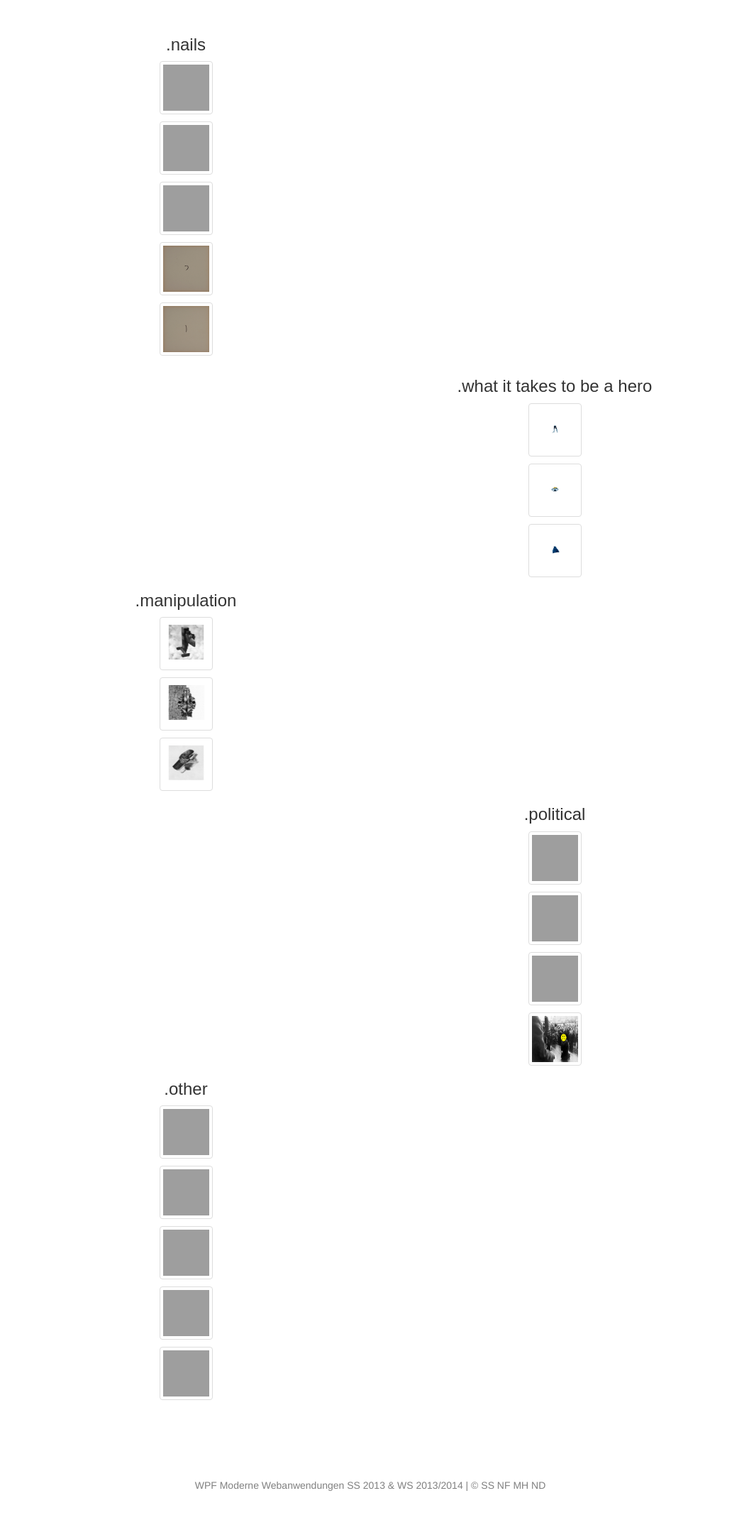
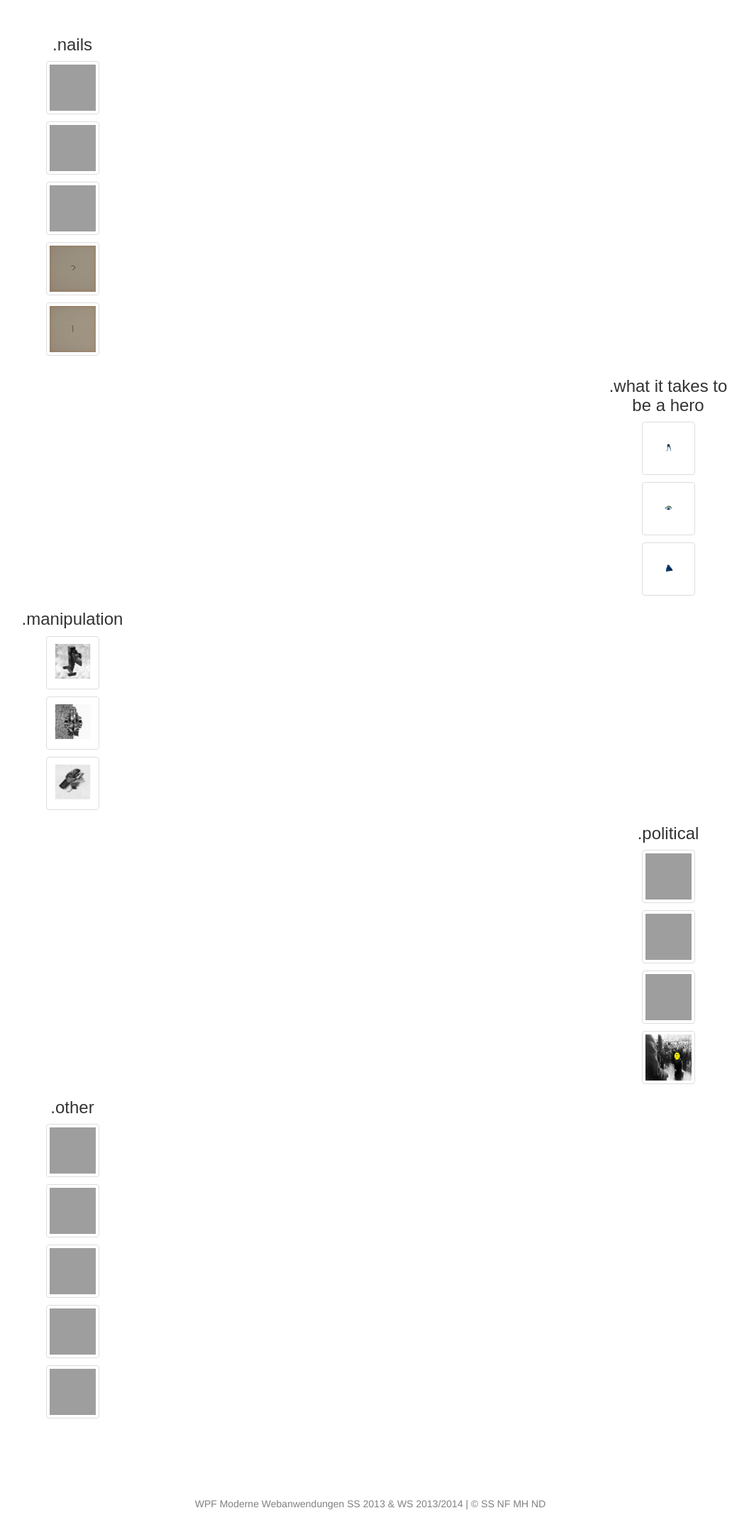
Before and after one commit to anstaendig/WPFMW, a PHP site: page /gallery_kuenstler.php?site=gallery_kuenstler in a window 1280 px wide. Shown: the part 82-2230 px from the top of the page at 71% size, without its empty margins (118-1174 px from the left). Before the commit the page ends 2204 px from the top, so only its background shows below. Run offline with PHP 8.4, Linux system fonts and the light colour scheme; grey boxes are pictures that could not be loaded.

Commit message:
lots of stuff2

```diff
--- a/index.php
+++ b/index.php
@@ -52,7 +52,7 @@
                               <a href="">.vita</a>
                           </li>
                           <li <?php if ($_GET['site'] == 'gallery_kuenstler.php') {echo 'class="active"';}?>>
-                              <a href="gallery_kuenstler.php">.gallery</a>
+                              <a href="index.php?site=gallery_kuenstler.php">.gallery</a>
                           </li>
 
                           <li class="dropdown">
--- a/mycss/mycss.css
+++ b/mycss/mycss.css
@@ -41,7 +41,6 @@ footer p {
 
 .gallery {
     text-align: center;
-    display: inline;
 }
 
 input[type=text] {
@@ -69,16 +68,16 @@ input[type=text]:focus {
 }
 
 .left_gallery {
-    display: inline-block;
-    width: 50%;
+    display: inline;
+    width: 200px;
     position: relative;
     float: left;
     clear: both;
 }
 
 .right_gallery {
-    display: inline-block;
-    width: 50%;
+    display: inline;
+    width: 200px;
     position: relative;
     float: right;
     clear: both;
```
